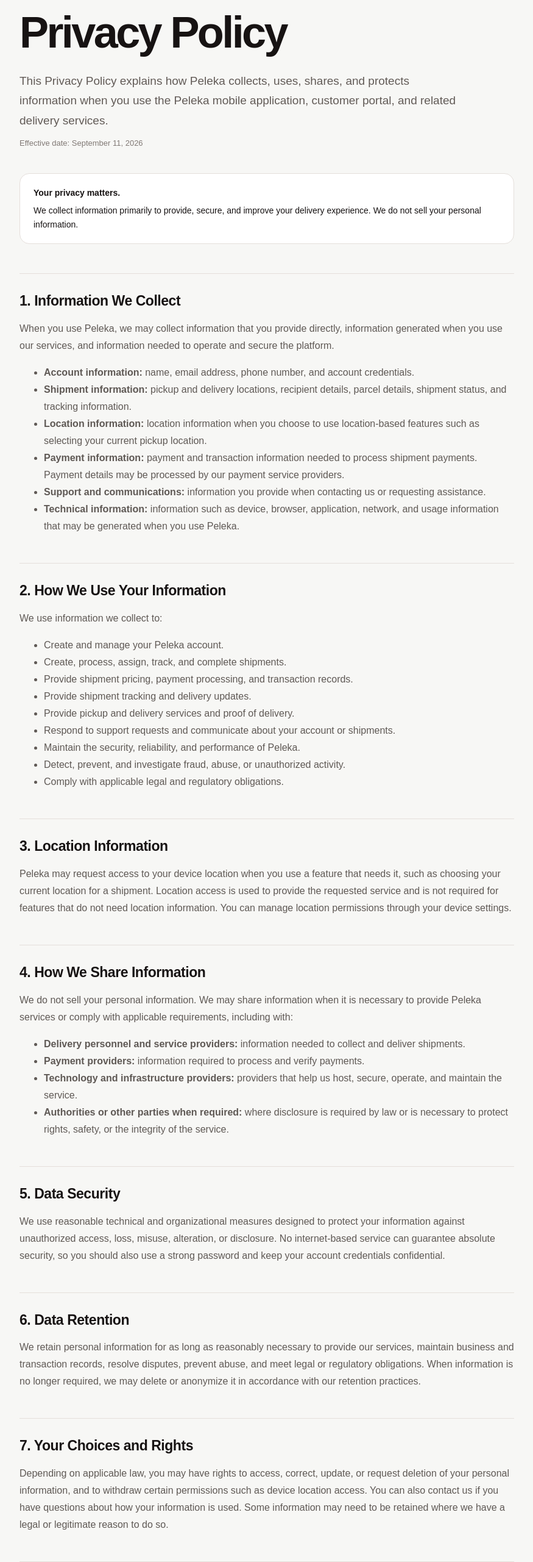
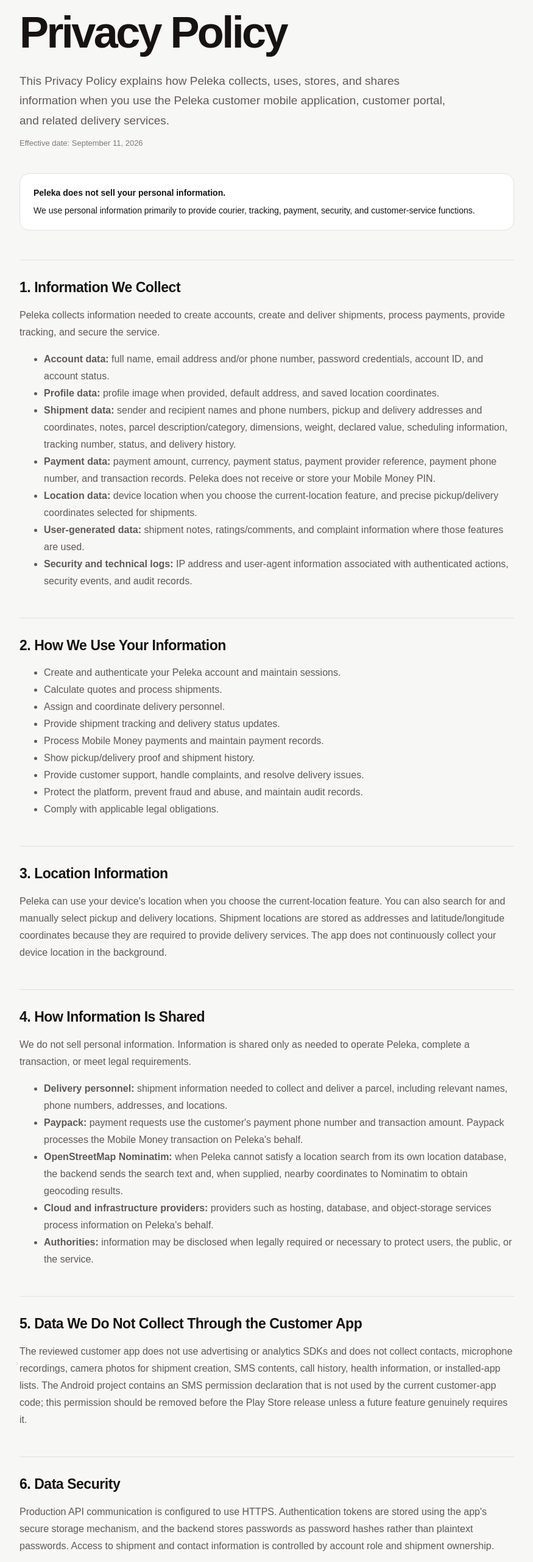
Before and after one commit to jean-yves1994/peleka-client-web-portal, a Next.js app: page /privacy-policy in a window 1280 px wide. Shown: the part 165-2726 px from the top of the page at 61% size, without its empty margins (202-1077 px from the left). Built offline with nearby package versions, Linux system fonts and the light colour scheme.

Commit message:
docs: align privacy policy with current app data practices

```diff
--- a/src/app/privacy-policy/page.js
+++ b/src/app/privacy-policy/page.js
@@ -5,18 +5,15 @@
     title: "1. Information We Collect",
     body: (
       <>
-        <p>
-          When you use Peleka, we may collect information that you provide directly,
-          information generated when you use our services, and information needed to
-          operate and secure the platform.
-        </p>
+        <p>Peleka collects information needed to create accounts, create and deliver shipments, process payments, provide tracking, and secure the service.</p>
         <ul>
-          <li><strong>Account information:</strong> name, email address, phone number, and account credentials.</li>
-          <li><strong>Shipment information:</strong> pickup and delivery locations, recipient details, parcel details, shipment status, and tracking information.</li>
-          <li><strong>Location information:</strong> location information when you choose to use location-based features such as selecting your current pickup location.</li>
-          <li><strong>Payment information:</strong> payment and transaction information needed to process shipment payments. Payment details may be processed by our payment service providers.</li>
-          <li><strong>Support and communications:</strong> information you provide when contacting us or requesting assistance.</li>
-          <li><strong>Technical information:</strong> information such as device, browser, application, network, and usage information that may be generated when you use Peleka.</li>
+          <li><strong>Account data:</strong> full name, email address and/or phone number, password credentials, account ID, and account status.</li>
+          <li><strong>Profile data:</strong> profile image when provided, default address, and saved location coordinates.</li>
+          <li><strong>Shipment data:</strong> sender and recipient names and phone numbers, pickup and delivery addresses and coordinates, notes, parcel description/category, dimensions, weight, declared value, scheduling information, tracking number, status, and delivery history.</li>
+          <li><strong>Payment data:</strong> payment amount, currency, payment status, payment provider reference, payment phone number, and transaction records. Peleka does not receive or store your Mobile Money PIN.</li>
+          <li><strong>Location data:</strong> device location when you choose the current-location feature, and precise pickup/delivery coordinates selected for shipments.</li>
+          <li><strong>User-generated data:</strong> shipment notes, ratings/comments, and complaint information where those features are used.</li>
+          <li><strong>Security and technical logs:</strong> IP address and user-agent information associated with authenticated actions, security events, and audit records.</li>
         </ul>
       </>
     ),
@@ -24,124 +21,91 @@
   {
     title: "2. How We Use Your Information",
     body: (
-      <>
-        <p>We use information we collect to:</p>
-        <ul>
-          <li>Create and manage your Peleka account.</li>
-          <li>Create, process, assign, track, and complete shipments.</li>
-          <li>Provide shipment pricing, payment processing, and transaction records.</li>
-          <li>Provide shipment tracking and delivery updates.</li>
-          <li>Provide pickup and delivery services and proof of delivery.</li>
-          <li>Respond to support requests and communicate about your account or shipments.</li>
-          <li>Maintain the security, reliability, and performance of Peleka.</li>
-          <li>Detect, prevent, and investigate fraud, abuse, or unauthorized activity.</li>
-          <li>Comply with applicable legal and regulatory obligations.</li>
-        </ul>
-      </>
+      <ul>
+        <li>Create and authenticate your Peleka account and maintain sessions.</li>
+        <li>Calculate quotes and process shipments.</li>
+        <li>Assign and coordinate delivery personnel.</li>
+        <li>Provide shipment tracking and delivery status updates.</li>
+        <li>Process Mobile Money payments and maintain payment records.</li>
+        <li>Show pickup/delivery proof and shipment history.</li>
+        <li>Provide customer support, handle complaints, and resolve delivery issues.</li>
+        <li>Protect the platform, prevent fraud and abuse, and maintain audit records.</li>
+        <li>Comply with applicable legal obligations.</li>
+      </ul>
     ),
   },
   {
     title: "3. Location Information",
     body: (
       <p>
-        Peleka may request access to your device location when you use a feature that
-        needs it, such as choosing your current location for a shipment. Location access
-        is used to provide the requested service and is not required for features that do
-        not need location information. You can manage location permissions through your
-        device settings.
+        Peleka can use your device&apos;s location when you choose the current-location feature. You can also search for and manually select pickup and delivery locations. Shipment locations are stored as addresses and latitude/longitude coordinates because they are required to provide delivery services. The app does not continuously collect your device location in the background.
       </p>
     ),
   },
   {
-    title: "4. How We Share Information",
+    title: "4. How Information Is Shared",
     body: (
       <>
-        <p>
-          We do not sell your personal information. We may share information when it is
-          necessary to provide Peleka services or comply with applicable requirements,
-          including with:
-        </p>
+        <p>We do not sell personal information. Information is shared only as needed to operate Peleka, complete a transaction, or meet legal requirements.</p>
         <ul>
-          <li><strong>Delivery personnel and service providers:</strong> information needed to collect and deliver shipments.</li>
-          <li><strong>Payment providers:</strong> information required to process and verify payments.</li>
-          <li><strong>Technology and infrastructure providers:</strong> providers that help us host, secure, operate, and maintain the service.</li>
-          <li><strong>Authorities or other parties when required:</strong> where disclosure is required by law or is necessary to protect rights, safety, or the integrity of the service.</li>
+          <li><strong>Delivery personnel:</strong> shipment information needed to collect and deliver a parcel, including relevant names, phone numbers, addresses, and locations.</li>
+          <li><strong>Paypack:</strong> payment requests use the customer&apos;s payment phone number and transaction amount. Paypack processes the Mobile Money transaction on Peleka&apos;s behalf.</li>
+          <li><strong>OpenStreetMap Nominatim:</strong> when Peleka cannot satisfy a location search from its own location database, the backend sends the search text and, when supplied, nearby coordinates to Nominatim to obtain geocoding results.</li>
+          <li><strong>Cloud and infrastructure providers:</strong> providers such as hosting, database, and object-storage services process information on Peleka&apos;s behalf.</li>
+          <li><strong>Authorities:</strong> information may be disclosed when legally required or necessary to protect users, the public, or the service.</li>
         </ul>
       </>
     ),
   },
   {
-    title: "5. Data Security",
+    title: "5. Data We Do Not Collect Through the Customer App",
     body: (
       <p>
-        We use reasonable technical and organizational measures designed to protect your
-        information against unauthorized access, loss, misuse, alteration, or disclosure.
-        No internet-based service can guarantee absolute security, so you should also use
-        a strong password and keep your account credentials confidential.
+        The reviewed customer app does not use advertising or analytics SDKs and does not collect contacts, microphone recordings, camera photos for shipment creation, SMS contents, call history, health information, or installed-app lists. The Android project contains an SMS permission declaration that is not used by the current customer-app code; this permission should be removed before the Play Store release unless a future feature genuinely requires it.
       </p>
     ),
   },
   {
-    title: "6. Data Retention",
+    title: "6. Data Security",
     body: (
       <p>
-        We retain personal information for as long as reasonably necessary to provide our
-        services, maintain business and transaction records, resolve disputes, prevent
-        abuse, and meet legal or regulatory obligations. When information is no longer
-        required, we may delete or anonymize it in accordance with our retention practices.
+        Production API communication is configured to use HTTPS. Authentication tokens are stored using the app&apos;s secure storage mechanism, and the backend stores passwords as password hashes rather than plaintext passwords. Access to shipment and contact information is controlled by account role and shipment ownership.
       </p>
     ),
   },
   {
-    title: "7. Your Choices and Rights",
+    title: "7. Data Retention",
     body: (
       <p>
-        Depending on applicable law, you may have rights to access, correct, update, or
-        request deletion of your personal information, and to withdraw certain permissions
-        such as device location access. You can also contact us if you have questions about
-        how your information is used. Some information may need to be retained where we have
-        a legal or legitimate reason to do so.
+        Peleka retains account, shipment, payment, audit, and related records for as long as reasonably necessary to operate the service, resolve disputes, prevent fraud and abuse, maintain transaction records, and meet legal obligations. Some records may therefore remain after a shipment is completed.
       </p>
     ),
   },
   {
-    title: "8. Children's Privacy",
+    title: "8. Account and Data Deletion",
     body: (
       <p>
-        Peleka is intended for general users of courier and delivery services and is not
-        directed to children. We do not knowingly collect personal information from children
-        in violation of applicable law.
+        The current reviewed customer app and backend do not yet expose a completed account-deletion workflow. This is a release-readiness gap: because Peleka allows account creation, Google Play requires an in-app deletion path and a working web resource through which users can request deletion of their account and associated data. Peleka must implement and verify this workflow before Play Store submission.
       </p>
     ),
   },
   {
-    title: "9. Third-Party Services",
+    title: "9. Children&apos;s Privacy",
     body: (
-      <p>
-        Peleka may use third-party services for functions such as payment processing,
-        hosting, analytics, communications, maps, and other infrastructure. Those providers
-        may process information according to their own privacy policies and the services they
-        provide to Peleka.
-      </p>
+      <p>Peleka is a general courier service and is not directed to children. We do not knowingly collect personal information from children in violation of applicable law.</p>
     ),
   },
   {
-    title: "10. Changes to This Privacy Policy",
+    title: "10. Changes to This Policy",
     body: (
-      <p>
-        We may update this Privacy Policy from time to time as Peleka, our services, or
-        applicable requirements change. The updated version will be published on this page
-        with a revised effective date.
-      </p>
+      <p>We may update this Privacy Policy when Peleka&apos;s features, data practices, or legal obligations change. The effective date shown below will be updated when material changes are made.</p>
     ),
   },
   {
-    title: "11. Contact Us",
+    title: "11. Privacy Contact",
     body: (
       <p>
-        If you have questions, requests, or concerns about this Privacy Policy or the way
-        Peleka handles personal information, please contact Peleka through the customer
-        support channels provided in the Peleka application or customer portal.
+        For privacy questions or requests, use the customer support/contact mechanism provided by Peleka. A dedicated public privacy contact should be added to this page before the Play Store submission so users have a clear way to submit privacy enquiries and deletion requests.
       </p>
     ),
   },
@@ -151,32 +115,20 @@
   return (
     <main style={styles.page}>
       <header style={styles.header}>
-        <Link href="/" className="brand" style={styles.brand}>
-          PELEKA<span>.</span>
-        </Link>
-        <Link href="/" style={styles.backLink}>
-          Back to Peleka
-        </Link>
+        <Link href="/" className="brand" style={styles.brand}>PELEKA<span>.</span></Link>
+        <Link href="/" style={styles.backLink}>Back to Peleka</Link>
       </header>
-
       <article style={styles.article}>
         <div style={styles.kicker}>LEGAL</div>
         <h1 style={styles.title}>Privacy Policy</h1>
         <p style={styles.intro}>
-          This Privacy Policy explains how Peleka collects, uses, shares, and protects
-          information when you use the Peleka mobile application, customer portal, and
-          related delivery services.
+          This Privacy Policy explains how Peleka collects, uses, stores, and shares information when you use the Peleka customer mobile application, customer portal, and related delivery services.
         </p>
         <p style={styles.updated}>Effective date: September 11, 2026</p>
-
         <div style={styles.notice}>
-          <strong>Your privacy matters.</strong>
-          <span>
-            We collect information primarily to provide, secure, and improve your delivery
-            experience. We do not sell your personal information.
-          </span>
+          <strong>Peleka does not sell your personal information.</strong>
+          <span>We use personal information primarily to provide courier, tracking, payment, security, and customer-service functions.</span>
         </div>
-
         {sections.map((section) => (
           <section key={section.title} style={styles.section}>
             <h2 style={styles.heading}>{section.title}</h2>
@@ -184,11 +136,8 @@
           </section>
         ))}
       </article>
-
       <footer style={styles.footer}>
-        <Link href="/" className="brand" style={styles.brand}>
-          PELEKA<span>.</span>
-        </Link>
+        <Link href="/" className="brand" style={styles.brand}>PELEKA<span>.</span></Link>
         <span>Delivery that moves with you.</span>
       </footer>
     </main>
@@ -196,99 +145,18 @@
 }
 
 const styles = {
-  page: {
-    minHeight: "100vh",
-    background: "#f7f7f5",
-    color: "#171313",
-  },
-  header: {
-    maxWidth: 1180,
-    margin: "0 auto",
-    padding: "28px 24px",
-    display: "flex",
-    alignItems: "center",
-    justifyContent: "space-between",
-  },
-  brand: {
-    textDecoration: "none",
-    color: "#171313",
-    fontWeight: 800,
-    letterSpacing: "-0.04em",
-    fontSize: 22,
-  },
-  backLink: {
-    color: "#6f6864",
-    textDecoration: "none",
-    fontSize: 14,
-    fontWeight: 600,
-  },
-  article: {
-    maxWidth: 860,
-    margin: "0 auto",
-    padding: "70px 24px 100px",
-  },
-  kicker: {
-    fontSize: 12,
-    fontWeight: 800,
-    letterSpacing: "0.18em",
-    color: "#a76220",
-    marginBottom: 16,
-  },
-  title: {
-    fontSize: "clamp(42px, 7vw, 72px)",
-    lineHeight: 1,
-    letterSpacing: "-0.05em",
-    margin: 0,
-  },
-  intro: {
-    maxWidth: 720,
-    fontSize: 19,
-    lineHeight: 1.7,
-    color: "#625b57",
-    margin: "28px 0 12px",
-  },
-  updated: {
-    fontSize: 13,
-    color: "#817975",
-    marginBottom: 42,
-  },
-  notice: {
-    display: "flex",
-    flexDirection: "column",
-    gap: 7,
-    padding: "20px 22px",
-    marginBottom: 48,
-    borderRadius: 16,
-    background: "#fff",
-    border: "1px solid #e5dfdb",
-    fontSize: 14,
-    lineHeight: 1.6,
-  },
-  section: {
-    padding: "30px 0",
-    borderTop: "1px solid #e5dfdb",
-  },
-  heading: {
-    fontSize: 23,
-    lineHeight: 1.3,
-    letterSpacing: "-0.02em",
-    margin: "0 0 14px",
-  },
-  body: {
-    color: "#5f5955",
-    fontSize: 16,
-    lineHeight: 1.75,
-  },
-  footer: {
-    maxWidth: 1180,
-    margin: "0 auto",
-    padding: "28px 24px 44px",
-    borderTop: "1px solid #e5dfdb",
-    display: "flex",
-    alignItems: "center",
-    justifyContent: "space-between",
-    gap: 20,
-    color: "#817975",
-    fontSize: 13,
-  },
+  page: { minHeight: "100vh", background: "#f7f7f5", color: "#171313" },
+  header: { maxWidth: 1180, margin: "0 auto", padding: "28px 24px", display: "flex", alignItems: "center", justifyContent: "space-between" },
+  brand: { textDecoration: "none", color: "#171313", fontWeight: 800, letterSpacing: "-0.04em", fontSize: 22 },
+  backLink: { color: "#6f6864", textDecoration: "none", fontSize: 14, fontWeight: 600 },
+  article: { maxWidth: 860, margin: "0 auto", padding: "70px 24px 100px" },
+  kicker: { fontSize: 12, fontWeight: 800, letterSpacing: "0.18em", color: "#a76220", marginBottom: 16 },
+  title: { fontSize: "clamp(42px, 7vw, 72px)", lineHeight: 1, letterSpacing: "-0.05em", margin: 0 },
+  intro: { maxWidth: 720, fontSize: 19, lineHeight: 1.7, color: "#625b57", margin: "28px 0 12px" },
+  updated: { fontSize: 13, color: "#817975", marginBottom: 42 },
+  notice: { display: "flex", flexDirection: "column", gap: 7, padding: "20px 22px", marginBottom: 48, borderRadius: 16, background: "#fff", border: "1px solid #e5dfdb", fontSize: 14, lineHeight: 1.6 },
+  section: { padding: "30px 0", borderTop: "1px solid #e5dfdb" },
+  heading: { fontSize: 23, lineHeight: 1.3, letterSpacing: "-0.02em", margin: "0 0 14px" },
+  body: { color: "#5f5955", fontSize: 16, lineHeight: 1.75 },
+  footer: { maxWidth: 1180, margin: "0 auto", padding: "28px 24px 44px", borderTop: "1px solid #e5dfdb", display: "flex", alignItems: "center", justifyContent: "space-between", gap: 20, color: "#817975", fontSize: 13 },
 };
```
